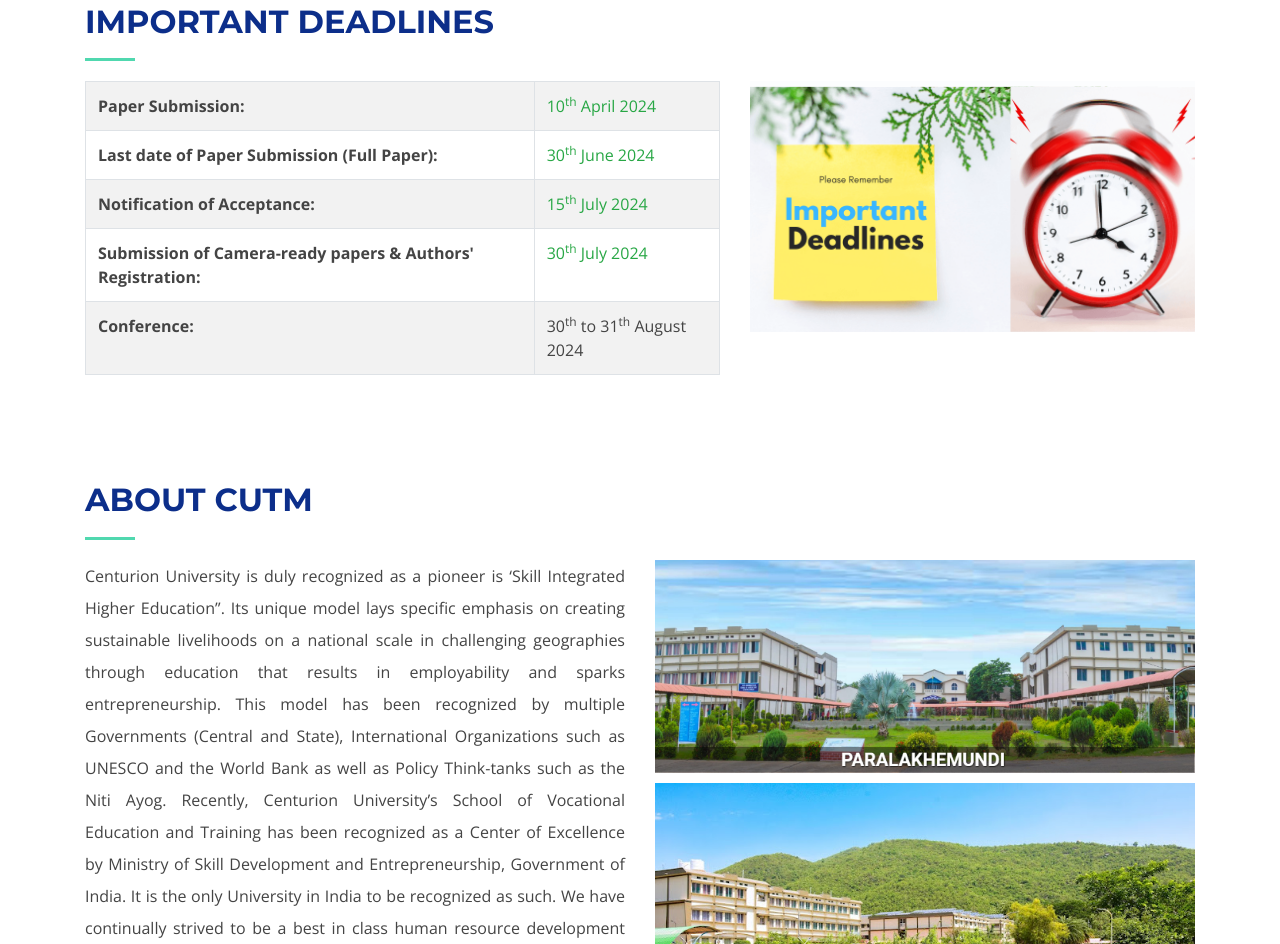
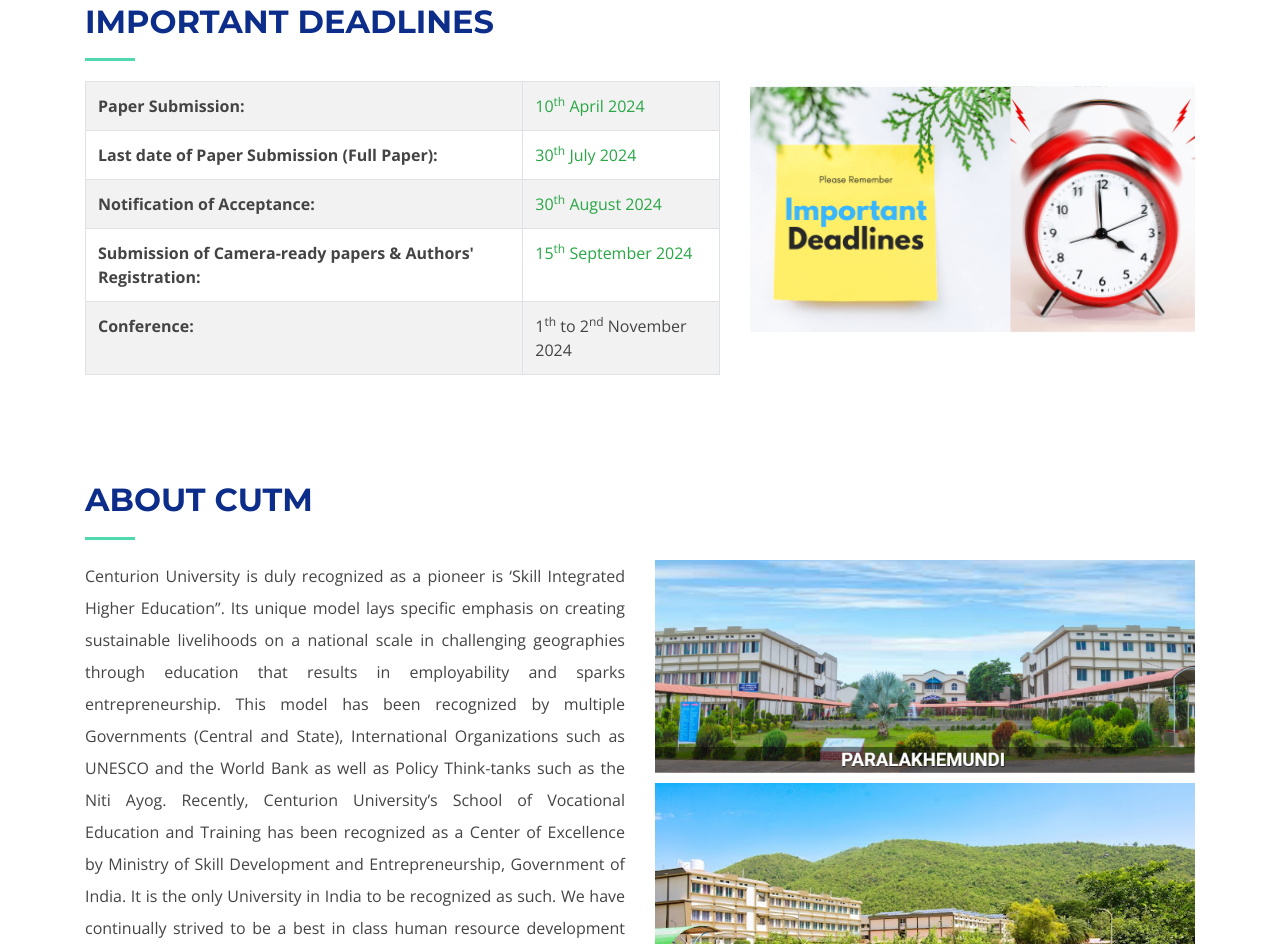
Before and after one commit to pitabasdev/MIDAS, a plain HTML site: page index.html in a window 1280 px wide. Shown: the part 1699-2643 px from the top of the page. Drawn offline with nearby package versions, Linux system fonts and the light colour scheme.

Commit message:
first commit

```diff
--- a/index.html
+++ b/index.html
@@ -156,26 +156,26 @@
                                     <th>Last date of Paper Submission (Full Paper): </th>
                                     <td>
                                         <!-- <strike class="text-danger">31<sup>st</sup> December 2023</strike> &nbsp;&nbsp;&nbsp; -->
-                                        <span class="text-success">30<sup>th</sup> June 2024</span>
+                                        <span class="text-success">30<sup>th</sup> July 2024</span>
                                     </td>
                                 </tr>
                                 <tr>
                                     <th>Notification of Acceptance: </th>
                                     <td>
                                         <!-- <strike class="text-danger">5<sup>th</sup> January 2024</strike> &nbsp;&nbsp;&nbsp; -->
-                                        <span class="text-success">15<sup>th</sup> July 2024</span>
+                                        <span class="text-success">30<sup>th</sup> August 2024</span>
                                     </td>
                                 </tr>
                                 <tr>
                                     <th>Submission of Camera-ready papers & Authors' Registration: </th>
                                     <td>
                                         <!-- <strike class="text-danger">5<sup>th</sup> January 2024</strike> &nbsp;&nbsp;&nbsp; -->
-                                        <span class="text-success">30<sup>th</sup> July 2024</span>
+                                        <span class="text-success">15<sup>th</sup> September 2024</span>
                                     </td>
                                 </tr>
                                 <tr>
                                     <th>Conference: </th>
-                                    <td>30<sup>th</sup> to 31<sup>th</sup> August 2024</td>
+                                    <td>1<sup>th</sup> to 2<sup>nd</sup> November 2024</td>
                                 </tr>
                             </table>
                         </div>
```
